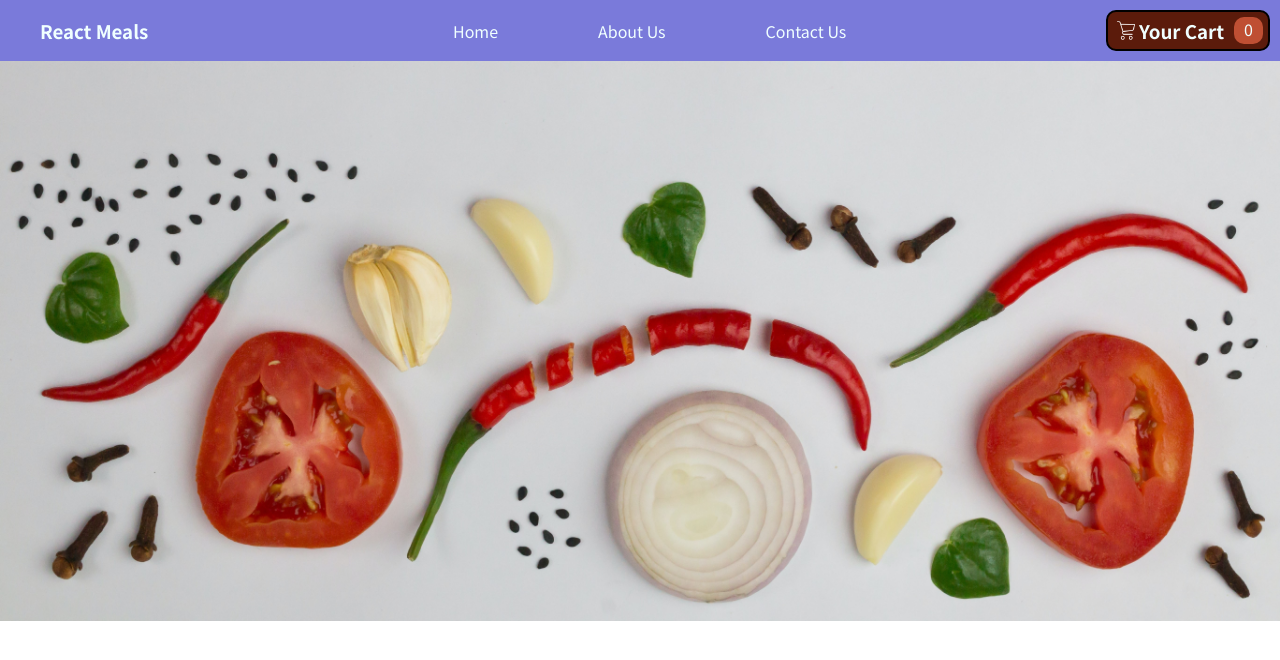
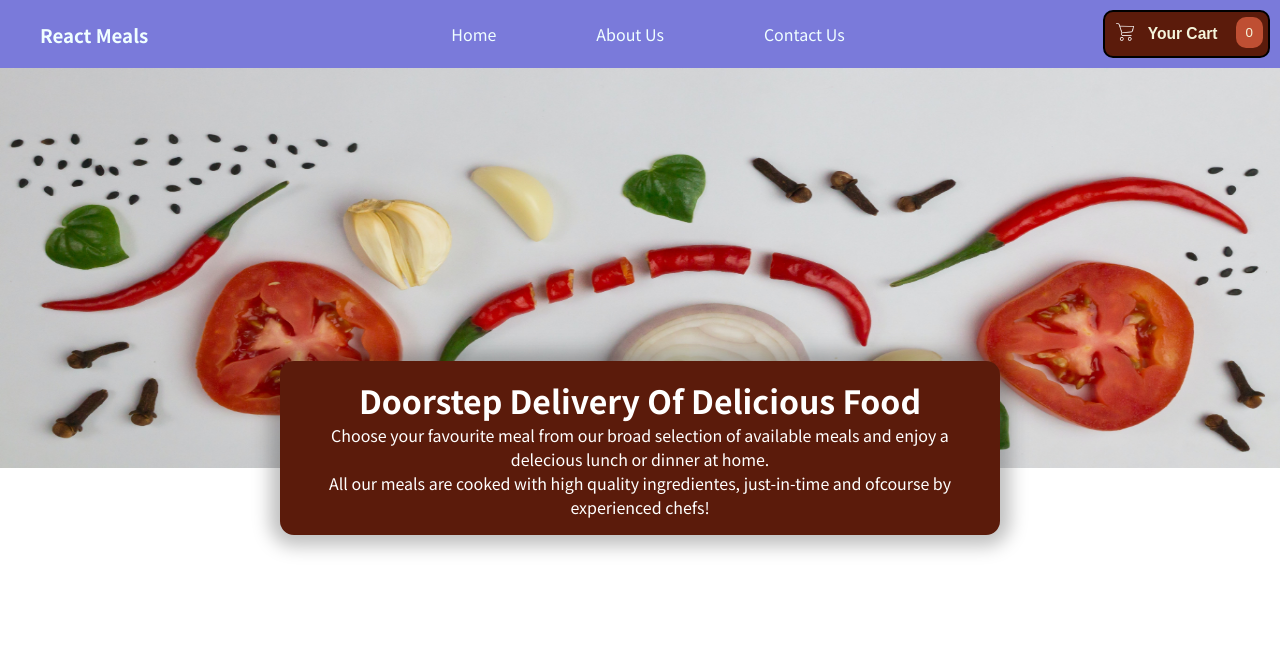
Before and after one commit to gemgupta/Restrauntweb, a React (Create React App) app: page / in a window 1280 px wide. Shown: the top 660 px of the page. Built offline with nearby package versions, Linux system fonts and the light colour scheme.

Commit message:
SummaryAdded

```diff
--- a/src/App.js
+++ b/src/App.js
@@ -1,8 +1,10 @@
 import Header from "./Layout/Header";
+import MealsSummary from "./Meals/MealsSummary";
 function App() {
   return (
     <div>
-     <Header></Header>
+     <Header/>
+     <MealsSummary/>
     </div>
   );
 }
--- a/src/Layout/Header.css
+++ b/src/Layout/Header.css
@@ -14,8 +14,9 @@
 
 .item {
   margin-left: 50px;
-  position: relative;
+
   padding: 5px 25px;
+
 }
 .item:hover {
   cursor: pointer;
@@ -23,9 +24,11 @@
 }
 .cart-nav:hover {
   cursor: pointer;
-  font-size: 20px;
+  font-size: 18px;
+
 }
 .cart-nav {
+  color: beige;
   display: flex;
   margin-left: 5px;
 
@@ -38,17 +41,23 @@
     width :20px;
     filter: invert(1);
     padding:1px;
-    margin: 3px;
+    margin: 5px;
+
+}
+.cart-nav h3{
+
+    margin: 8px;
 
 }
 .body-img img{
     width: 100vw;
-    height: 70vh;
+    height: 50vh;
+
 }
 .num{
     display: flex;
     margin-left: 10px;
-    padding: 0px 10px;
+    padding: 8px 10px;
     border-radius: 10px;
     background-color: rgb(191, 79, 51);
 }
--- a/src/Layout/Header.js
+++ b/src/Layout/Header.js
@@ -1,7 +1,7 @@
 import React from "react";
 import "./Header.css";
-import Cartimg from './shopping-cart.png'
-import Foodimg from './tamanna-rumee-cvq_8XHp2rM-unsplash.jpg'
+import Cartimg from "./shopping-cart.png";
+import Foodimg from "./tamanna-rumee-cvq_8XHp2rM-unsplash.jpg";
 function Header() {
   return (
     <>
@@ -10,23 +10,15 @@ function Header() {
           <h3>React Meals</h3>
         </div>
         <nav>
-          <span className="item" id="item2">
-            Home
-          </span>
-          <span className="item" id="item3">
-            About Us
-          </span>
-          <span className="item" id="item4">
-            Contact Us
-          </span>
+          <span className="item">Home</span>
+          <span className="item">About Us</span>
+          <span className="item">Contact Us</span>
         </nav>
-        <div className="cart-nav">
+        <button className="cart-nav">
           <img src={Cartimg} alt="Cartimg" />
           <h3> Your Cart</h3>
-          <div className="num">
-            0
-          </div>
-        </div>
+          <div className="num">0</div>
+        </button>
       </div>
       <div className="body-img">
         <img src={Foodimg} alt="img1" />
--- /dev/null
+++ b/src/Meals/MealsSummary.css
@@ -0,0 +1,18 @@
+.summary {
+    text-align: center;
+    max-width: 45rem;
+    width: 90%;
+    margin: auto;
+    margin-top: -7rem;
+    position: relative;
+    background-color: rgb(91, 27, 11);
+    color: rgb(255, 255, 255);
+    border-radius: 14px;
+    padding: 1rem;
+    box-shadow: 0 1px 18px 10px rgba(0, 0, 0, 0.25);
+  }
+
+  .summary h2 {
+    font-size: 2rem;
+    margin-top: 0;
+  }
--- /dev/null
+++ b/src/Meals/MealsSummary.js
@@ -0,0 +1,19 @@
+import React from "react";
+import "./MealsSummary.css";
+function MealsSummary() {
+  return (
+    <section className="summary">
+      <h2>Doorstep Delivery Of Delicious Food</h2>
+      <p>
+        Choose your favourite meal from our broad selection of available meals
+        and enjoy a delecious lunch or dinner at home.
+      </p>
+      <p>
+        All our meals are cooked with high quality ingredientes, just-in-time
+        and ofcourse by experienced chefs!
+      </p>
+    </section>
+  );
+}
+
+export default MealsSummary;
```
